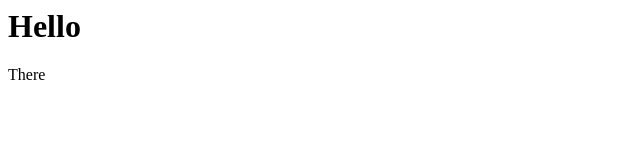
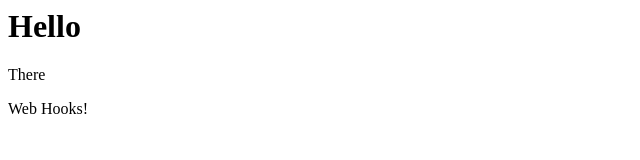
Before and after one commit to BorisDutkin/demo-repository, a plain HTML site: page index.html in a window 1280 px wide. Shown: the whole page, without its empty margins (0-640 px from the left). Drawn offline with Linux system fonts and the light colour scheme.

Commit message:
added web hooks paragraph

```diff
--- a/index.html
+++ b/index.html
@@ -8,5 +8,7 @@
   <body>
     <h1>Hello</h1>
     <p>There</p>
+
+    <p>Web Hooks!</p>
   </body>
 </html>
```
